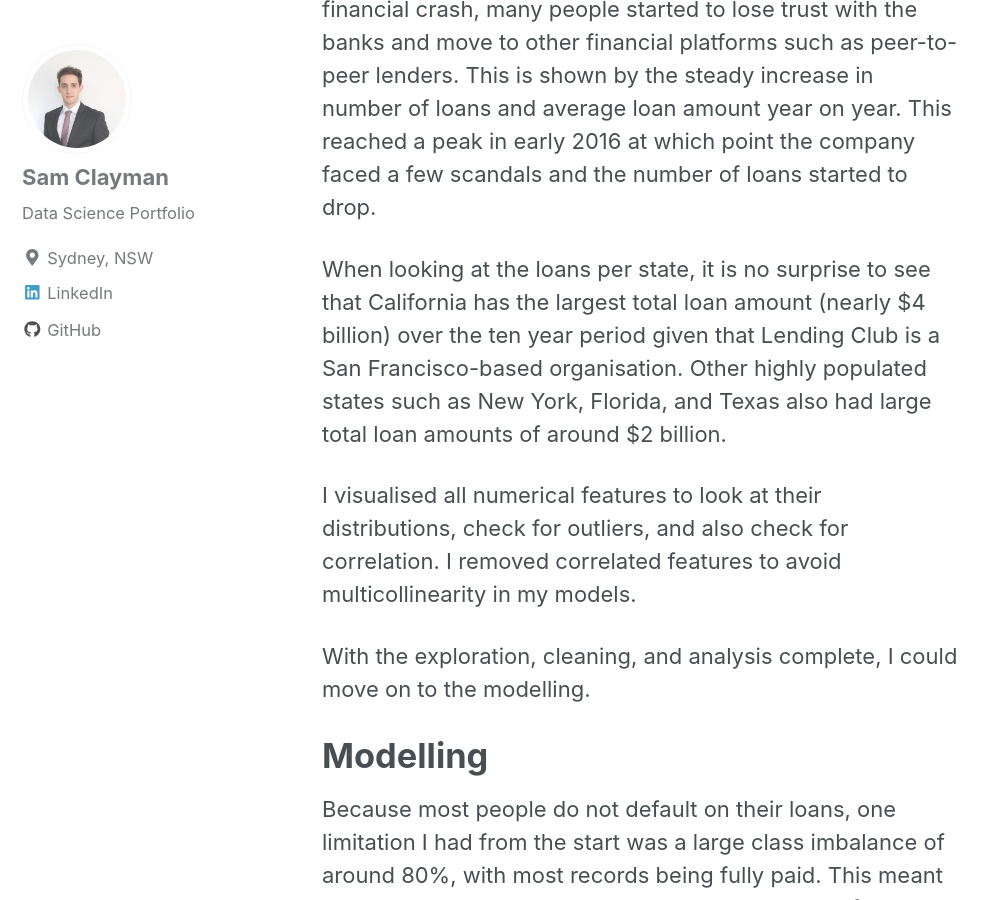
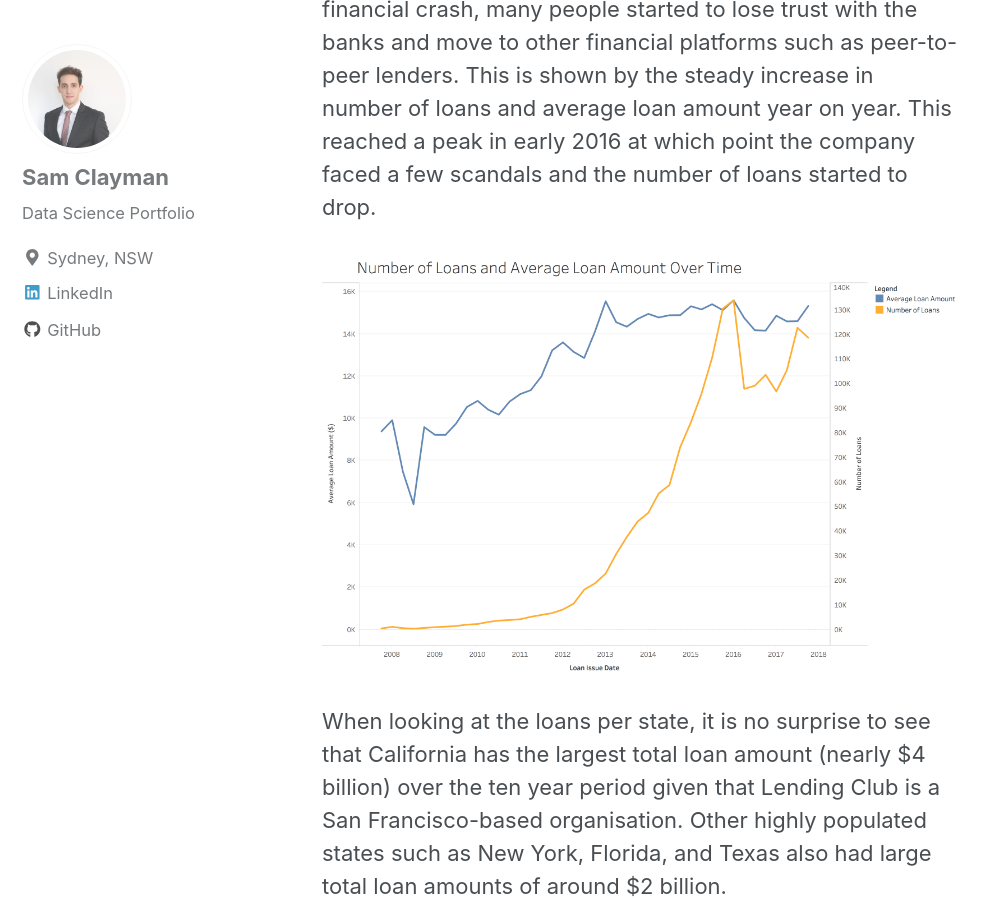
Before and after one commit to sclayman93/sclayman93.github.io, a Jekyll site: the page built from _posts/2018-06-03-loan-defaults.md, in a window 1280 px wide and 900 px high, scrolled down 3937 px. Shown: the whole window, without its empty margins (0-996 px from the left). Built offline with Jekyll 4.4.1, drawn with Linux system fonts in a browser that asks for light colours; nearby versions of some CDN libraries; formulas are drawn with MathJax 3.

Commit message:
image test

```diff
--- a/_posts/2018-06-03-loan-defaults.md
+++ b/_posts/2018-06-03-loan-defaults.md
@@ -46,6 +46,8 @@
 
 When analysing the data, one can see the growth of the company over the ten year period. In the wake of the 2008 financial crash, many people started to lose trust with the banks and move to other financial platforms such as peer-to-peer lenders. This is shown by the steady increase in number of loans and average loan amount year on year. This reached a peak in early 2016 at which point the company faced a few scandals and the number of loans started to drop.
 
+<img src="{{ site.url }}{{ site.baseurl }}/images/Lending Club/loans_over_time.png" alt="The number of loans and average loan amount over time">
+
 When looking at the loans per state, it is no surprise to see that California has the largest total loan amount (nearly $4 billion) over the ten year period given that Lending Club is a San Francisco-based organisation. Other highly populated states such as New York, Florida, and Texas also had large total loan amounts of around $2 billion.
 
 I visualised all numerical features to look at their distributions, check for outliers, and also check for correlation. I removed correlated features to avoid multicollinearity in my models.
```
Also changed, not shown: images/Lending Club/loans_over_time.png (added), images/Lending Club/loans_per_state.png (added).
